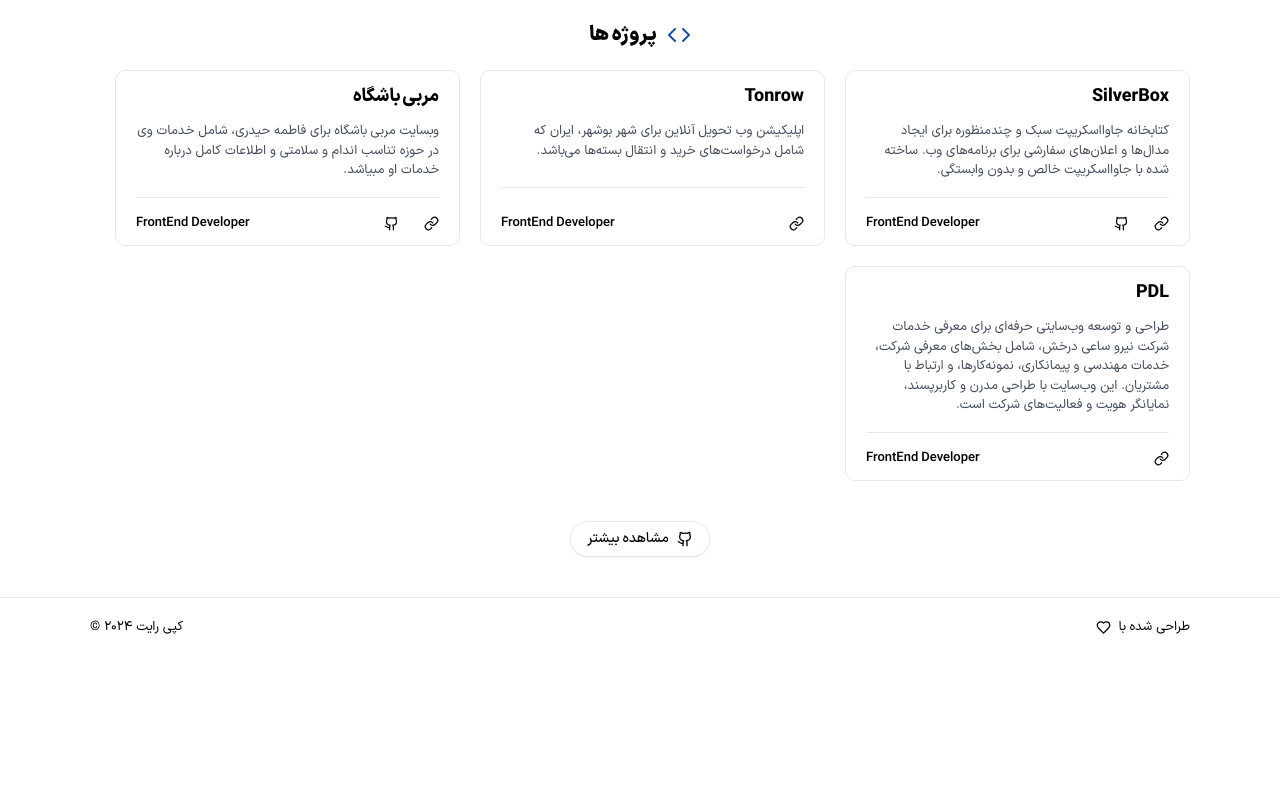
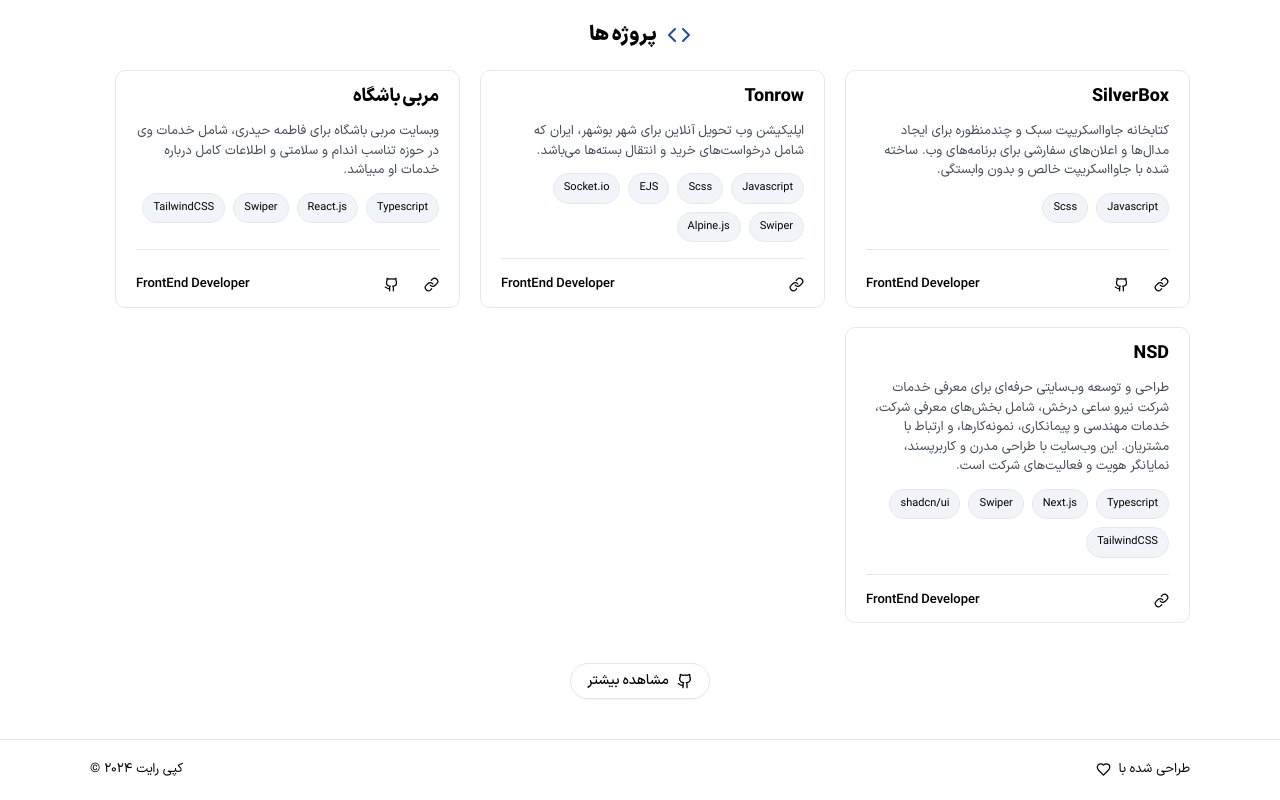
Before and after one commit to dofxo/dofxo.ir, a React (Vite) app: page / in a window 1280 px wide. Shown: the part 1242-2042 px from the top of the page. Before the commit the page ends 1899 px from the top, so only its background shows below. Built offline with nearby package versions, Linux system fonts and the light colour scheme.

Commit message:
feat: add projects skills

```diff
--- a/src/components/projects/Project.tsx
+++ b/src/components/projects/Project.tsx
@@ -8,6 +8,7 @@
   role,
   websiteLink,
   sourceCode,
+  skills,
 }: projectType) => {
   return (
     <div className="rounded-[10px] h-full px-5 py-3 border border-gray-200 max-w-[345px] flex justify-between flex-col gap-2">
@@ -18,6 +19,16 @@
         <p className="text-[var(--text-secondary-color)] text-[13px]">
           {description}
         </p>
+        <div className="skills flex gap-2 flex-wrap">
+          {skills?.map((item, idx) => (
+            <div
+              className="flex gap-2 text-[11px] text-[--text-color] items-center border bg-[var(--badge-bg-color)] px-2.5 py-1.5 rounded-full"
+              key={idx}
+            >
+              {item}
+            </div>
+          ))}
+        </div>
       </div>
       <Separator className="my-2 bg-gray-200" />
       <div className="project-card-footer flex justify-between items-center">
--- a/src/components/projects/Projects.tsx
+++ b/src/components/projects/Projects.tsx
@@ -19,6 +19,7 @@
                 sourceCode={project.sourceCode}
                 role={project.role}
                 websiteLink={project.websiteLink}
+                skills={project.skills}
               />
             </AttentionSeeker>
           ))}
--- a/src/data/projects.ts
+++ b/src/data/projects.ts
@@ -8,12 +8,14 @@
             برنامه‌های وب. ساخته شده با جاوااسکریپت خالص و بدون وابستگی.`,
     role: "FrontEnd Developer",
     sourceCode: "https://github.com/silverethical/silverbox/",
+    skills: ["Javascript", "Scss"],
   },
   {
     title: "Tonrow",
     websiteLink: "https://tonrow.ir/",
     role: "FrontEnd Developer",
     description: `اپلیکیشن وب تحویل آنلاین برای شهر بوشهر، ایران که شامل درخواست‌های خرید و انتقال بسته‌ها می‌باشد.`,
+    skills: ["Javascript", "Scss", "EJS", "Socket.io", "Swiper", "Alpine.js"],
   },
   {
     title: "مربی باشگاه",
@@ -21,11 +23,13 @@
     sourceCode: "https://github.com/Silverethical/gym-trainer-website/",
     role: "FrontEnd Developer",
     description: `وبسایت مربی باشگاه برای فاطمه حیدری، شامل خدمات وی در حوزه تناسب اندام و سلامتی و اطلاعات کامل درباره خدمات او مبیاشد.`,
+    skills: ["Typescript", "React.js", "Swiper", "TailwindCSS"],
   },
   {
-    title: "PDL",
+    title: "NSD",
     websiteLink: "https://niro-saee.vercel.app/",
     role: "FrontEnd Developer",
     description: `طراحی و توسعه وب‌سایتی حرفه‌ای برای معرفی خدمات شرکت نیرو ساعی درخش، شامل بخش‌های معرفی شرکت، خدمات مهندسی و پیمانکاری، نمونه‌کارها، و ارتباط با مشتریان. این وب‌سایت با طراحی مدرن و کاربرپسند، نمایانگر هویت و فعالیت‌های شرکت است.`,
+    skills: ["Typescript", "Next.js", "Swiper", "shadcn/ui", "TailwindCSS"],
   },
 ];
--- a/src/types/index.ts
+++ b/src/types/index.ts
@@ -4,6 +4,7 @@
   role: string;
   websiteLink?: string;
   sourceCode?: string;
+  skills?: string[];
 }
 
 export type projectsType = projectType[];
```
